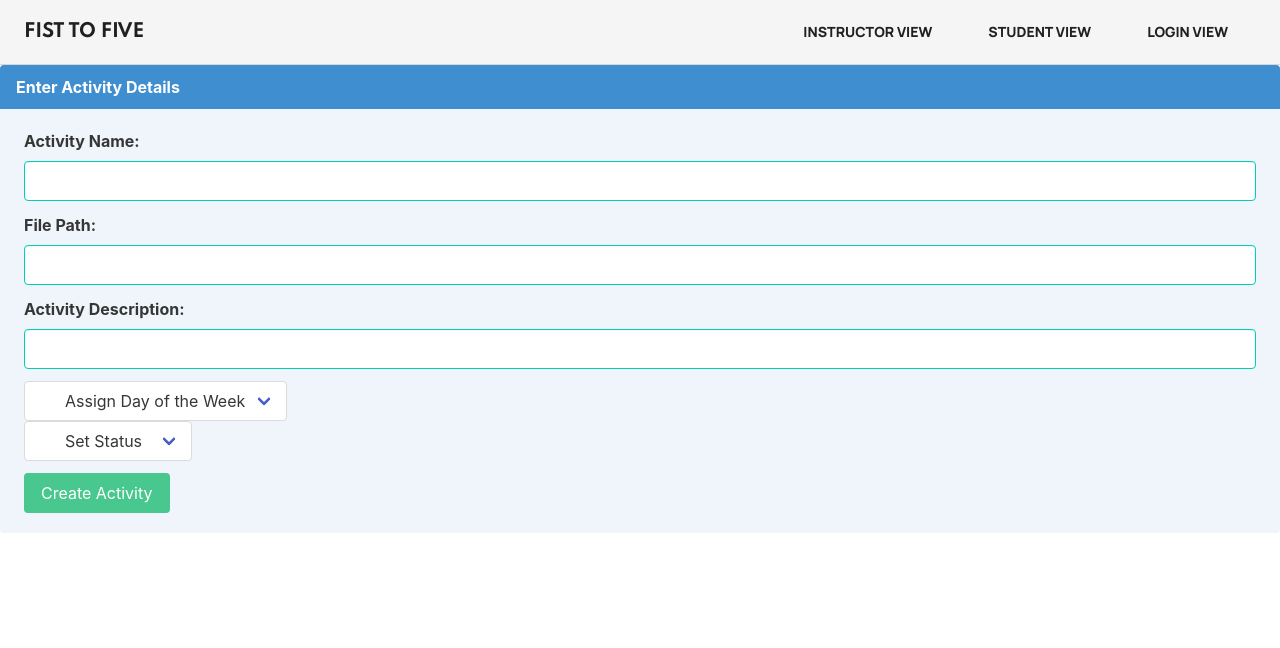
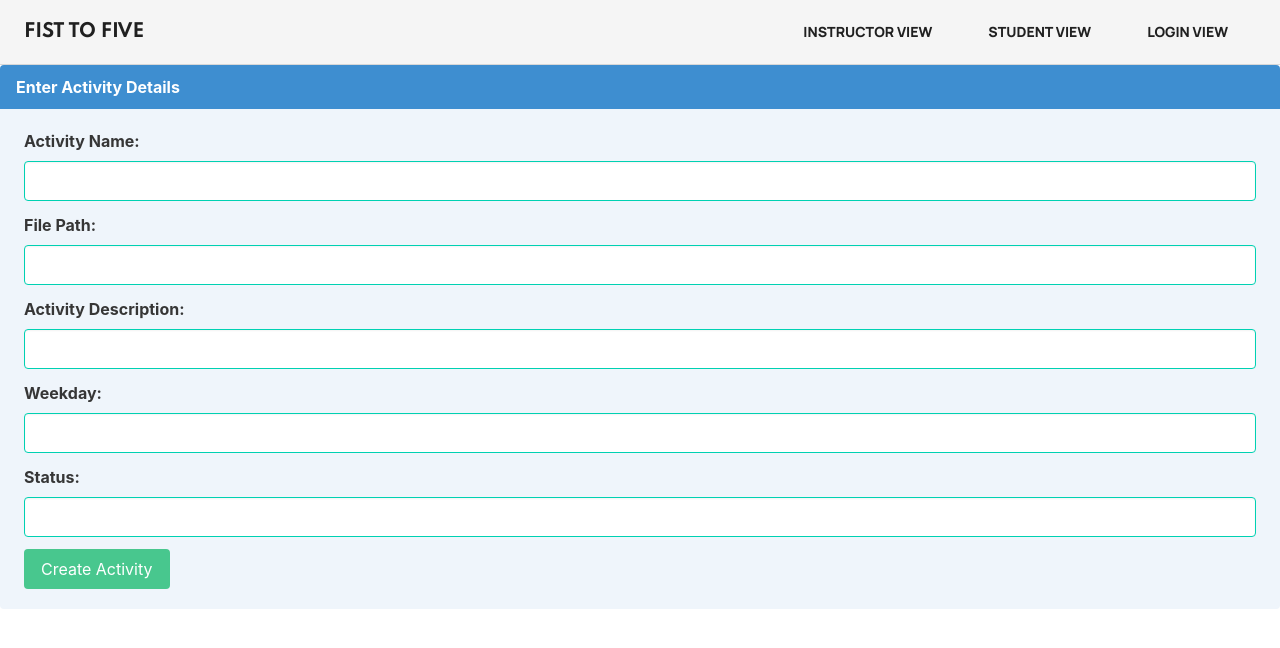
Before and after one commit to jerler1/fist-to-five, a React (Create React App) app: page /createActivity in a window 1280 px wide. Shown: the top 648 px of the page. Built offline with nearby package versions, Linux system fonts and the light colour scheme.

Commit message:
aligned student activities to the weekday

```diff
--- a/src/components/ActivityForm.js
+++ b/src/components/ActivityForm.js
@@ -2,8 +2,22 @@
 import { useForm } from "react-hook-form";
 import api from "../api/index";
 import React, { useState } from "react";
+import MultiSelectChips from "../components/MultiSelectChips";
 
 export default function ActivityForm() {
+
+  const [selectedWeekday, setSelectedWeekday] = React.useState([]);
+  const [selectedStatus, setSelectedStatus] = React.useState([]);
+  const [weekdayList, setWeekdayList] = React.useState(['SUNDAY', 'MONDAY', 'TUESDAY', 'WEDNESDAY', 'THURSDAY', 'FRIDAY', 'SATURDAY']);
+  const [statusList, setStatusList] = React.useState(['PLANNED', 'IN PROGRESS', 'COMPLETED']);
+
+  const handleWeekdayChange = (event) => {
+    setSelectedWeekday(event.target.value);
+  };
+  const handleStatusChange = (event) => {
+    setSelectedStatus(event.target.value);
+  };
+
 
   const {
     register,
@@ -13,6 +27,7 @@ export default function ActivityForm() {
   } = useForm();
 
   const createActivity = async (data) => {
+    console.log(data)
     try {
       console.log("This is the activity data: ", data);
       api.createActivity(data).then((data) => {
@@ -77,37 +92,35 @@ export default function ActivityForm() {
                 )}
           </div>
       </div>
-      <p class="control has-icons-left">
-        <span class="select">
-          <select>
-            <option selected>Assign Day of the Week</option>
-            <option>Sunday</option>
-            <option>Monday</option>
-            <option>Tuesday</option>
-            <option>Wednesday</option>
-            <option>Thursday</option>
-            <option>Friday</option>
-            <option>Saturday</option>
-          </select>
-        </span>
-        <span class="icon is-small is-left">
-          <i class="fas fa-globe"></i>
-        </span>
-      </p>
-      <div class="field">
-        <p class="control has-icons-left">
-          <span class="select">
-            <select>
-              <option selected>Set Status</option>
-              <option>Planned</option>
-              <option>In Progress</option>
-              <option>Complete</option>
-            </select>
-          </span>
-          <span class="icon is-small is-left">
-            <i class="fas fa-globe"></i>
-          </span>
-        </p>
+      <div className="field">
+        <label className="label">Weekday:</label>
+          <div className="control">
+            <input
+                type="text"
+                {...register("weekday", { required: true })}
+                className="input is-normal is-primary"
+                />
+                {errors.activityDescription && (
+                  <span className="errorMessage">
+                    Please enter a valid weekday.
+                  </span>
+                )}
+          </div>
+      </div>
+      <div className="field">
+        <label className="label">Status:</label>
+          <div className="control">
+            <input
+                type="text"
+                {...register("status", { required: true })}
+                className="input is-normal is-primary"
+                />
+                {errors.activityDescription && (
+                  <span className="errorMessage">
+                    Please enter an activity status.
+                  </span>
+                )}
+          </div>
       </div>
       <button class="button is-success" type="submit">Create Activity</button>
       {/* {props.activityName ? <button class="button is-success" onClick={handleCreateActivityButtonClick}>Update Activity</button> : <button class="button is-success" onClick={props.createMe}>Create Activity</button> } */}
--- a/src/views/Student.js
+++ b/src/views/Student.js
@@ -6,9 +6,11 @@ import api from "../api";
 export default function Student() {
 
   const [activities, setActivities] = React.useState([]);
+
   useEffect(() => {
     loadActivities();
   }, []);
+
   function loadActivities() {
     api
       .getActivities()
@@ -33,8 +35,11 @@ export default function Student() {
                   <p>Sunday</p>
                 </div>
               </article>
-              {activities.map((activity) => {
+              {activities?.map((activity) => {
+                if(activity.weekday?.toString() === "SUNDAY"){
                 return (<StudentActivityCard info={activity} />);
+              }
+              return null;
               })}
             </div>
             <div class="column">
@@ -42,42 +47,78 @@ export default function Student() {
                 <div class="message-header">
                   <p>Monday</p>
                 </div>
-              </article>{" "}
+              </article>
+              {activities?.map((activity) => {
+                if(activity.weekday?.toString() === "MONDAY"){
+                return (<StudentActivityCard info={activity} />);
+              }
+              return null;
+              })}
             </div>
             <div class="column">
               <article class="message is-info">
                 <div class="message-header">
                   <p>Tuesday</p>
                 </div>
-              </article>{" "}
+              </article>
+              {activities?.map((activity) => {
+                if(activity.weekday?.toString() === "TUESDAY"){
+                return (<StudentActivityCard info={activity} />);
+              }
+              return null;
+              })}
             </div>
             <div class="column">
               <article class="message is-info">
                 <div class="message-header">
                   <p>Wednesday</p>
                 </div>
-              </article>{" "}
+              </article>
+              {activities?.map((activity) => {
+                if(activity.weekday?.toString() === "WEDNESDAY"){
+                return (<StudentActivityCard info={activity} />);
+              }
+              return null;
+              })}
             </div>
             <div class="column">
               <article class="message is-info">
                 <div class="message-header">
                   <p>Thursday</p>
                 </div>
-              </article>{" "}
+              </article>
+              {activities?.map((activity) => {
+                if(activity.weekday?.toString() === "THURSDAY"){
+                return (<StudentActivityCard info={activity} />);
+              }
+              return null;
+              })}
             </div>
             <div class="column">
               <article class="message is-info">
                 <div class="message-header">
                   <p>Friday</p>
                 </div>
-              </article>{" "}
+              </article>
+              {activities?.map((activity) => {
+                if(activity.weekday?.toString() === "FRIDAY"){
+                return (<StudentActivityCard info={activity} />);
+              }
+              return null;
+              })}
             </div>
             <div class="column">
               <article class="message is-info">
                 <div class="message-header">
                   <p>Saturday</p>
                 </div>
-              </article>{" "}
+              </article>
+              {activities?.map((activity) => {
+                if(activity.weekday?.toString() === "SATURDAY"){
+                return (<StudentActivityCard info={activity} />);
+              }
+              return null;
+              })}
             </div>
           </div>
         </div>
```
